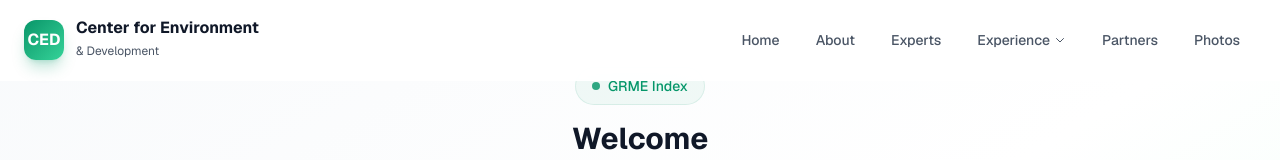
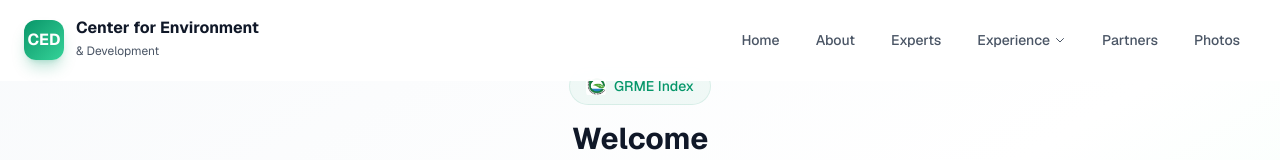
Before and after one commit to Ri-dhee/CED, a Next.js app: page /grme in a window 1280 px wide. Shown: the top 160 px of the page. Built offline with nearby package versions, Linux system fonts and the light colour scheme.

Commit message:
Add CED logo to GRME screens

```diff
--- a/src/app/grme/page.tsx
+++ b/src/app/grme/page.tsx
@@ -1,6 +1,7 @@
 "use client";
 
 import { useState, useMemo, useCallback, useEffect } from "react";
+import Image from "next/image";
 import {
   getStatusFromScore,
   getStatusColor,
@@ -35,6 +36,7 @@ import UserManagement from "@/components/grme/UserManagement";
 import ApiStatus, { SyncProvider, useSync } from "@/components/grme/ApiStatus";
 import ErrorBoundary from "@/components/grme/ErrorBoundary";
 import { resolveOverlayYears } from "@/lib/grme-overlays";
+import logoCed from "../../../logo_ced.png";
 
 type Tab = "dashboard" | "entry" | "framework" | "audit";
 const YEAR_COLORS = ["#6366f1", "#8b5cf6", "#ec4899", "#f97316", "#0ea5e9", "#14b8a6"];
@@ -348,8 +350,14 @@ function GRMEApp({
       <section className="pt-28 sm:pt-36 pb-8">
         <div className="max-w-7xl mx-auto px-4 sm:px-6">
           <div className="text-center max-w-3xl mx-auto">
-            <div className="inline-flex items-center px-4 py-2 bg-primary/5 text-primary rounded-full text-sm font-medium mb-6 border border-primary/10">
-              <span className="w-2 h-2 bg-primary rounded-full mr-2 animate-pulse" />
+            <div className="inline-flex items-center gap-2 px-4 py-2 bg-primary/5 text-primary rounded-full text-sm font-medium mb-6 border border-primary/10">
+              <Image
+                src={logoCed}
+                alt="CED logo"
+                width={18}
+                height={18}
+                className="h-[18px] w-[18px] rounded-sm object-contain"
+              />
               Dynamic Assessment Dashboard
             </div>
             <h1 className="text-4xl sm:text-5xl font-bold text-gray-900 mb-4">
--- a/src/components/grme/LoginScreen.tsx
+++ b/src/components/grme/LoginScreen.tsx
@@ -1,6 +1,8 @@
 "use client";
 
 import { useState } from "react";
+import Image from "next/image";
+import logoCed from "../../../logo_ced.png";
 import {
   UserRole,
   ROLE_LABELS,
@@ -95,8 +97,14 @@ export default function LoginScreen({ onLogin }: LoginScreenProps) {
       <div className="w-full max-w-md">
         {/* Header */}
         <div className="text-center mb-8">
-          <div className="inline-flex items-center px-4 py-2 bg-primary/5 text-primary rounded-full text-sm font-medium mb-4 border border-primary/10">
-            <span className="w-2 h-2 bg-primary rounded-full mr-2 animate-pulse" />
+          <div className="inline-flex items-center gap-2 px-4 py-2 bg-primary/5 text-primary rounded-full text-sm font-medium mb-4 border border-primary/10">
+            <Image
+              src={logoCed}
+              alt="CED logo"
+              width={20}
+              height={20}
+              className="h-5 w-5 rounded-sm object-contain"
+            />
             GRME Index
           </div>
           <h1 className="text-3xl font-bold text-gray-900 mb-2">
```
Also changed, not shown: logo_ced.png (added).
